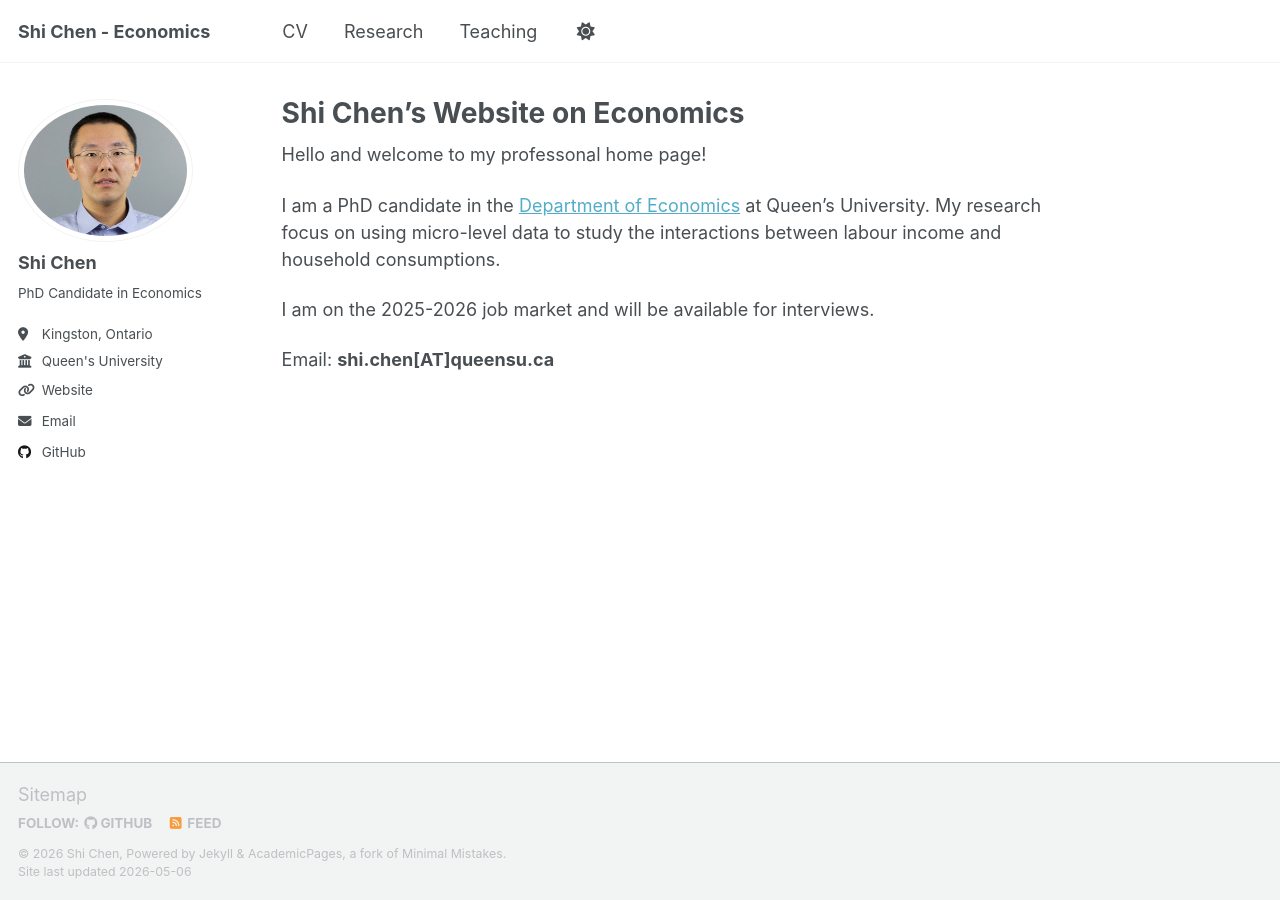
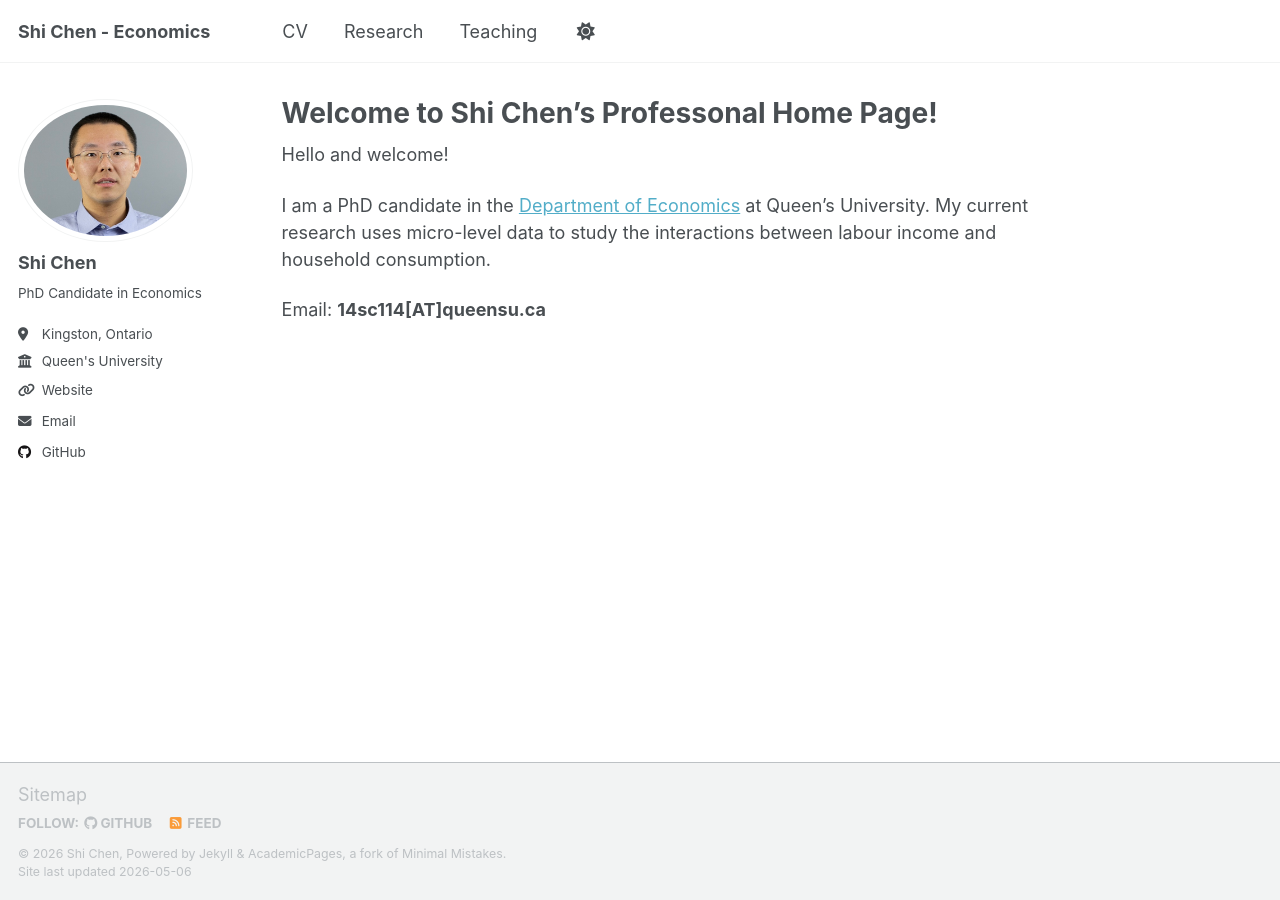
Before and after one commit to shichen14/shichen14.github.io, a Jekyll site: the page built from _pages/about.md, in a window 1280 px wide. Built offline with Jekyll 4.4.1, drawn with Linux system fonts in a browser that asks for light colours; a script that is not in the unit is left out.

Commit message:
Update about.md

```diff
--- a/_pages/about.md
+++ b/_pages/about.md
@@ -1,16 +1,14 @@
 ---
 permalink: /
-title: "Shi Chen's Website on Economics"
+title: "Welcome to Shi Chen's Professonal Home Page!"
 author_profile: true
 redirect_from:
   - /about/
   - /about.html
 ---
 
-Hello and welcome to my professonal home page!
+Hello and welcome!
 
-I am a PhD candidate in the [Department of Economics](https://www.econ.queensu.ca/) at Queen's University. My research focus on using micro-level data to study the interactions between labour income and household consumptions.
+I am a PhD candidate in the [Department of Economics](https://www.econ.queensu.ca/) at Queen's University. My current research uses micro-level data to study the interactions between labour income and household consumption.
 
-I am on the 2025-2026 job market and will be available for interviews.
-
-Email: **shi.chen[AT]queensu.ca**
+Email: **14sc114[AT]queensu.ca**
```
